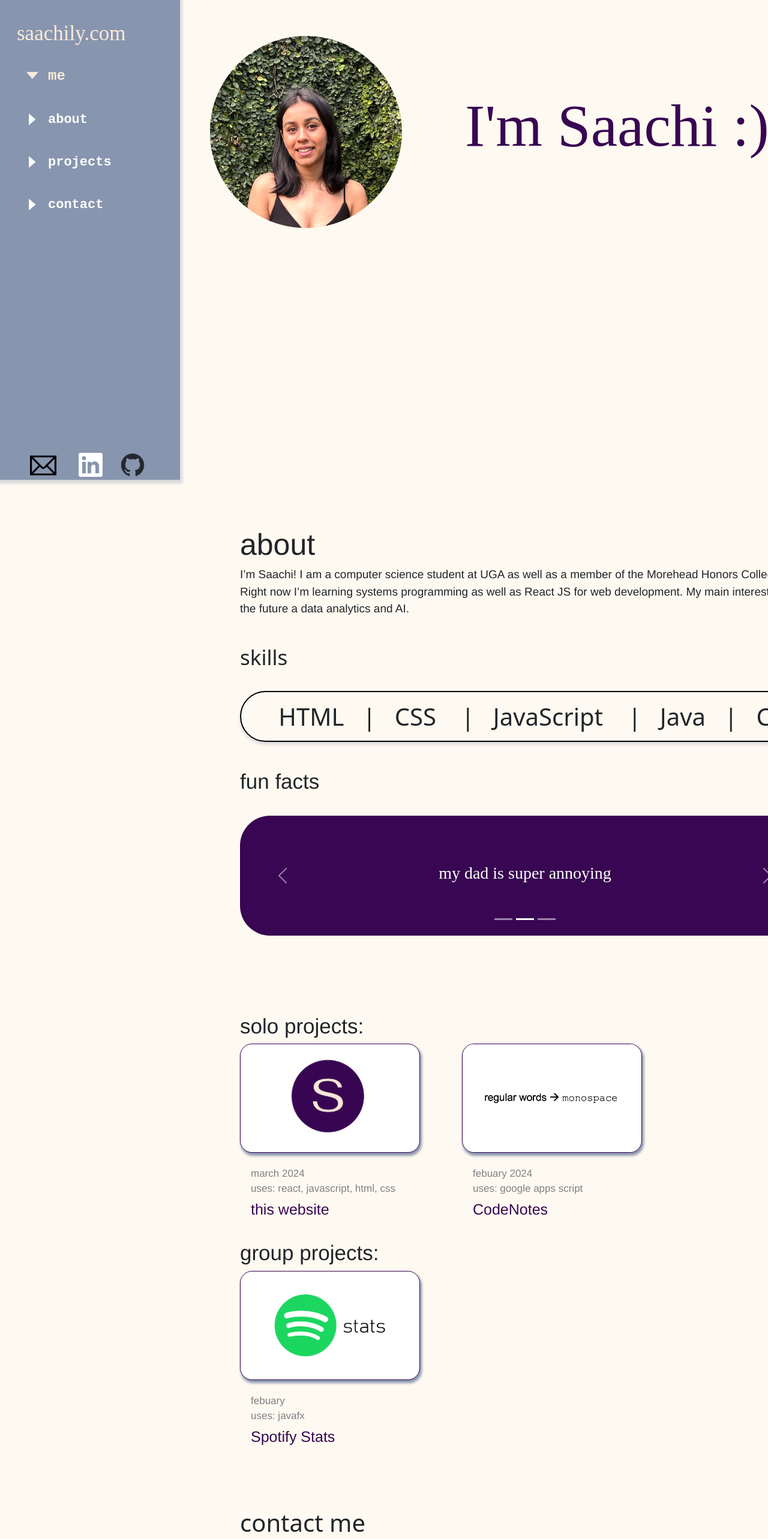
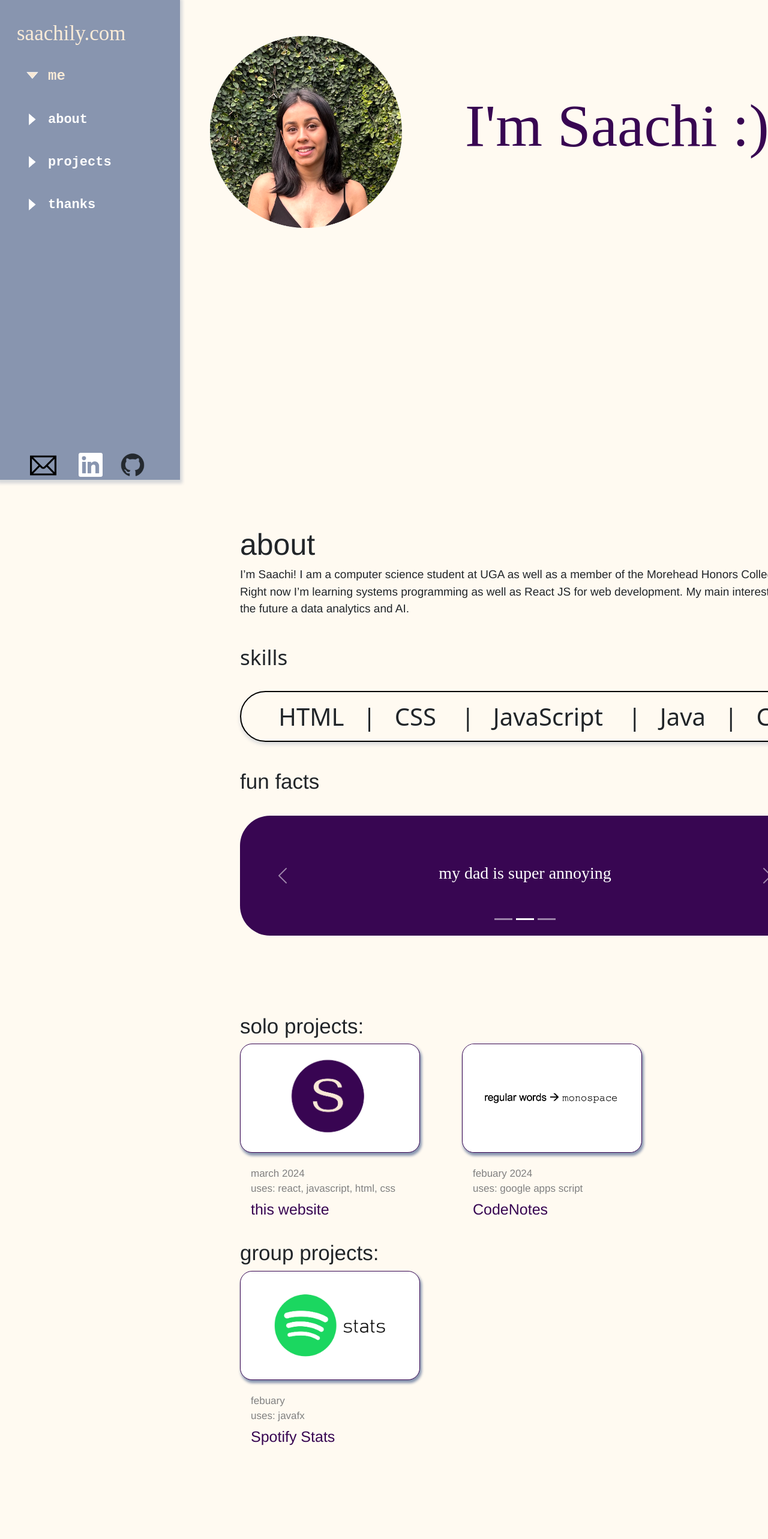
Before and after one commit to saachivar/my_website, a React (Create React App) app: page / in a window 1280 px wide. Shown: the top 2566 px of the page at 60% size. Built offline with nearby package versions, Linux system fonts and the light colour scheme; a web font is replaced by a local one.

Commit message:
no contact bar actually

```diff
--- a/src/Components/MainContent.js
+++ b/src/Components/MainContent.js
@@ -5,7 +5,7 @@ import About2 from "./About2.js";
 import About3 from "./About3.js";
 import ProjectDescrip1 from "./ProjectDescrip1.js";
 import ProjectDescrip2 from "./ProjectDescrip2.js";
-import Contact from "./Contact.js";
+
 
 
 function MainContent() {
@@ -21,7 +21,6 @@ return (
         <About3 />
         <ProjectDescrip1/>
         <ProjectDescrip2/>
-        <Contact/>
         </div>
 );
 
--- a/src/Components/SidebarContent.js
+++ b/src/Components/SidebarContent.js
@@ -105,7 +105,7 @@ function SidebarContent() {
                                 <img src={ require ('../images/Picture1.png')} alt="something" width='12'
                                 className={`image ${rotate ? 'rotate-out' : 'rotate-in'}`} />
                             </div>
-                            <p>contact</p>
+                            <p>thanks</p>
                         </div>
                         ) : (
                         <div className="scrollDown">
@@ -113,7 +113,7 @@ function SidebarContent() {
                                 <img src={ require ('../images/Picture2.png')} alt="something" width='12'
                                 className={`image ${rotate ? 'rotate-in' : 'rotate-out'}`}/>
                             </div>
-                            <p>contact</p>
+                            <p>thanks</p>
                         </div>
                         )}
                 </button>
```
